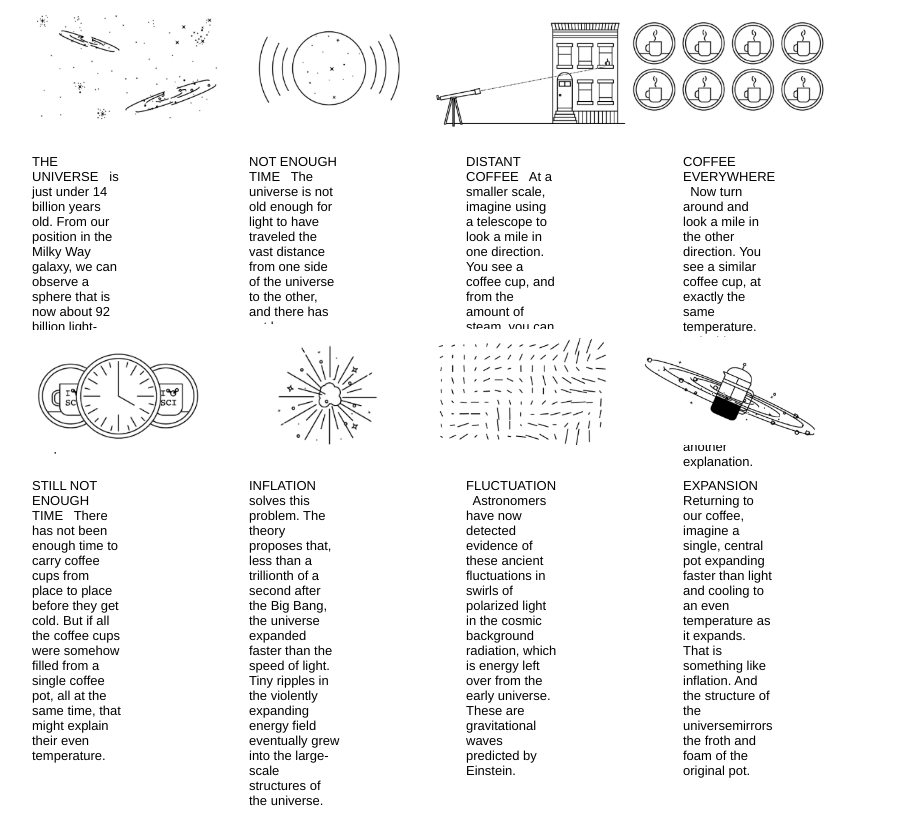
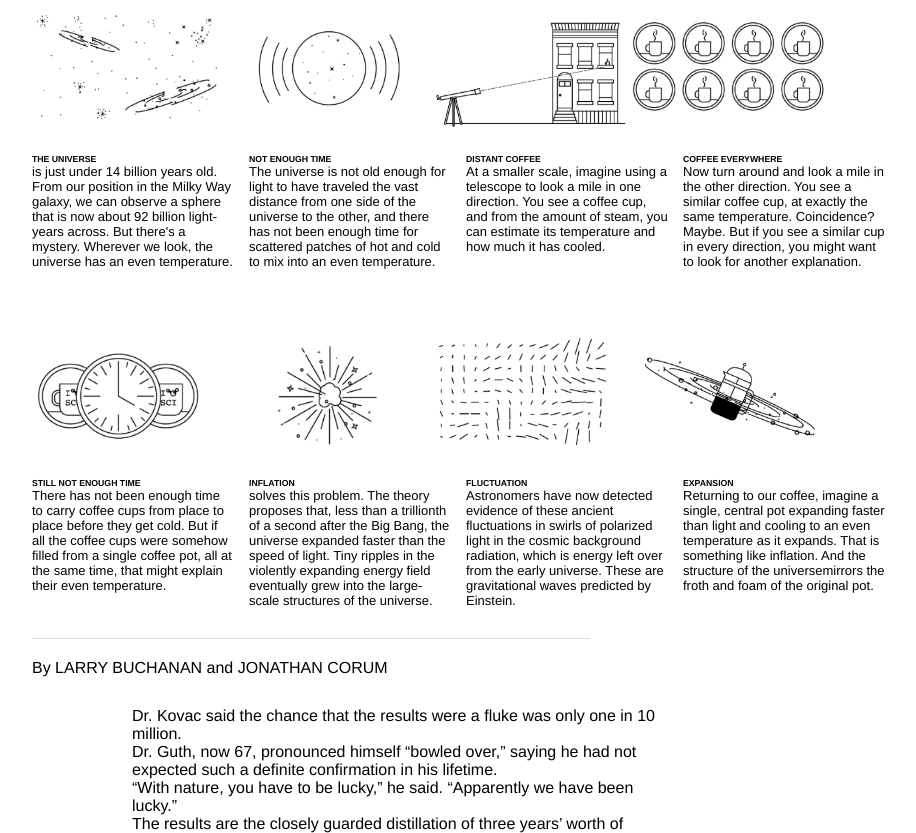
Before and after one commit to garang96/NYT-Page-clone, a plain HTML site: page index.html in a window 1280 px wide. Shown: the part 2195-3028 px from the top of the page, without its empty margins (238-1154 px from the left). Drawn offline with Linux system fonts and the light colour scheme; a web font is replaced by a local one.

Commit message:
i added some styling to the footer and made changes in index.html

```diff
--- a/cssstyles/styles.css
+++ b/cssstyles/styles.css
@@ -560,9 +560,13 @@ aside p {
     justify-content: space-between;
     align-items: center;
     list-style: none;
-    width: 80%;
-    margin-left: 100px;
+    width: 90%;
+    margin: 20px 100px 20px 50px;
     top: 405rem;
+    background-color: rgba(255, 248, 220, 0.438);
+    padding: 20px 50px;
+    font-size: 13px;
+    border-radius: 5px;
 }
 
 .footer-list {
--- a/index.html
+++ b/index.html
@@ -112,22 +112,30 @@
             <div class="articles-div1">
 
                 <article class="universe">
-                    <p><span>THE UNIVERSE</span> &nbsp; is just under 14 billion years old. From our position in the Milky Way galaxy, we can observe a sphere that is now about 92 billion light-years across. But there's a mystery. Wherever we look, the universe
-                        has an even temperature.</p>
+                    <p>
+                        <h6><span>THE UNIVERSE</span> &nbsp;</h6> is just under 14 billion years old. From our position in the Milky Way galaxy, we can observe a sphere that is now about 92 billion light-years across. But there's a mystery. Wherever we look,
+                        the universe has an even temperature.
+                    </p>
                 </article>
 
                 <article class="not-enough">
-                    <p><span>NOT ENOUGH TIME</span> &nbsp; The universe is not old enough for light to have traveled the vast distance from one side of the universe to the other, and there has not been enough time for scattered patches of hot and cold to
-                        mix into an even temperature.</p>
+                    <p>
+                        <h6><span>NOT ENOUGH TIME</span> &nbsp;</h6> The universe is not old enough for light to have traveled the vast distance from one side of the universe to the other, and there has not been enough time for scattered patches of hot and
+                        cold to mix into an even temperature.
+                    </p>
                 </article>
 
                 <article class="distant-coffee">
-                    <p><span>DISTANT COFFEE</span> &nbsp; At a smaller scale, imagine using a telescope to look a mile in one direction. You see a coffee cup, and from the amount of steam, you can estimate its temperature and how much it has cooled.</p>
+                    <p>
+                        <h6><span>DISTANT COFFEE</span> &nbsp;</h6> At a smaller scale, imagine using a telescope to look a mile in one direction. You see a coffee cup, and from the amount of steam, you can estimate its temperature and how much it has cooled.
+                    </p>
                 </article>
 
                 <article class="coffee-everywhere">
-                    <p><span>COFFEE EVERYWHERE</span> &nbsp; Now turn around and look a mile in the other direction. You see a similar coffee cup, at exactly the same temperature. Coincidence? Maybe. But if you see a similar cup in every direction, you might
-                        want to look for another explanation.</p>
+                    <p>
+                        <h6><span>COFFEE EVERYWHERE</span> &nbsp;</h6> Now turn around and look a mile in the other direction. You see a similar coffee cup, at exactly the same temperature. Coincidence? Maybe. But if you see a similar cup in every direction,
+                        you might want to look for another explanation.
+                    </p>
                 </article>
             </div>
             <div class="space-items-div">
@@ -140,23 +148,31 @@
 
                 <div class="articles-div2">
                     <article class="still-not-enough">
-                        <p><span>STILL NOT ENOUGH TIME</span> &nbsp; There has not been enough time to carry coffee cups from place to place before they get cold. But if all the coffee cups were somehow filled from a single coffee pot, all at the same time,
-                            that might explain their even temperature.</p>
+                        <p>
+                            <h6><span>STILL NOT ENOUGH TIME</span> &nbsp;</h6> There has not been enough time to carry coffee cups from place to place before they get cold. But if all the coffee cups were somehow filled from a single coffee pot, all at the
+                            same time, that might explain their even temperature.
+                        </p>
                     </article>
 
                     <article class="inflation2">
-                        <p><span>INFLATION</span> &nbsp; solves this problem. The theory proposes that, less than a trillionth of a second after the Big Bang, the universe expanded faster than the speed of light. Tiny ripples in the violently expanding energy
-                            field eventually grew into the large-scale structures of the universe.</p>
+                        <p>
+                            <h6><span>INFLATION</span> &nbsp;</h6> solves this problem. The theory proposes that, less than a trillionth of a second after the Big Bang, the universe expanded faster than the speed of light. Tiny ripples in the violently expanding
+                            energy field eventually grew into the large-scale structures of the universe.
+                        </p>
                     </article>
 
                     <article class="fluctuation">
-                        <p><span>FLUCTUATION</span> &nbsp; Astronomers have now detected evidence of these ancient fluctuations in swirls of polarized light in the cosmic background radiation, which is energy left over from the early universe. These are
-                            gravitational waves predicted by Einstein.</p>
+                        <p>
+                            <h6><span>FLUCTUATION</span> &nbsp;</h6> Astronomers have now detected evidence of these ancient fluctuations in swirls of polarized light in the cosmic background radiation, which is energy left over from the early universe. These
+                            are gravitational waves predicted by Einstein.
+                        </p>
                     </article>
 
                     <article class="expansion">
-                        <p><span>EXPANSION</span> &nbsp; Returning to our coffee, imagine a single, central pot expanding faster than light and cooling to an even temperature as it expands. That is something like inflation. And the structure of the universemirrors
-                            the froth and foam of the original pot.</p>
+                        <p>
+                            <h6><span>EXPANSION</span> &nbsp;</h6> Returning to our coffee, imagine a single, central pot expanding faster than light and cooling to an even temperature as it expands. That is something like inflation. And the structure of
+                            the universemirrors the froth and foam of the original pot.
+                        </p>
                     </article>
                 </div>
             </div>
```
